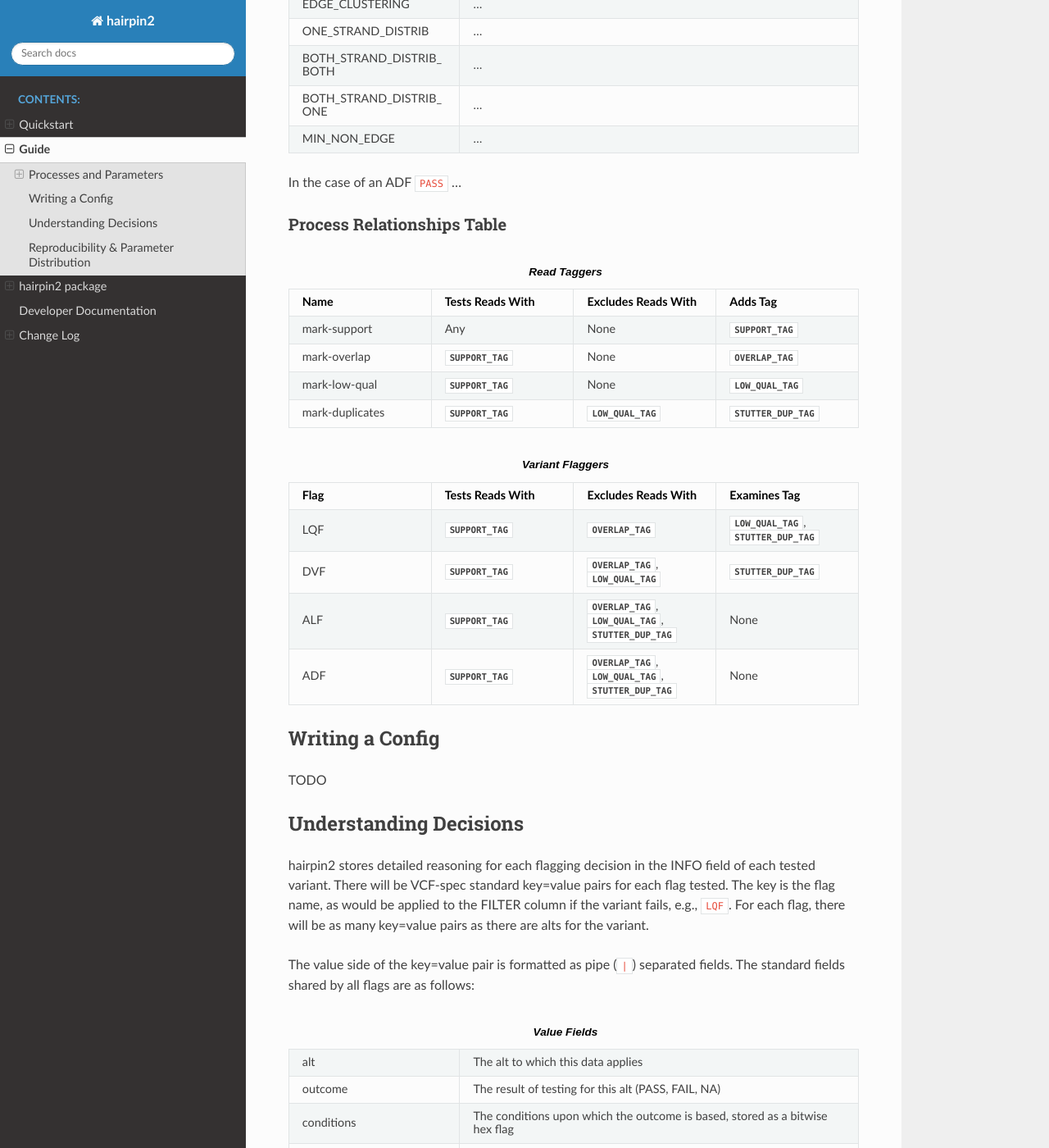
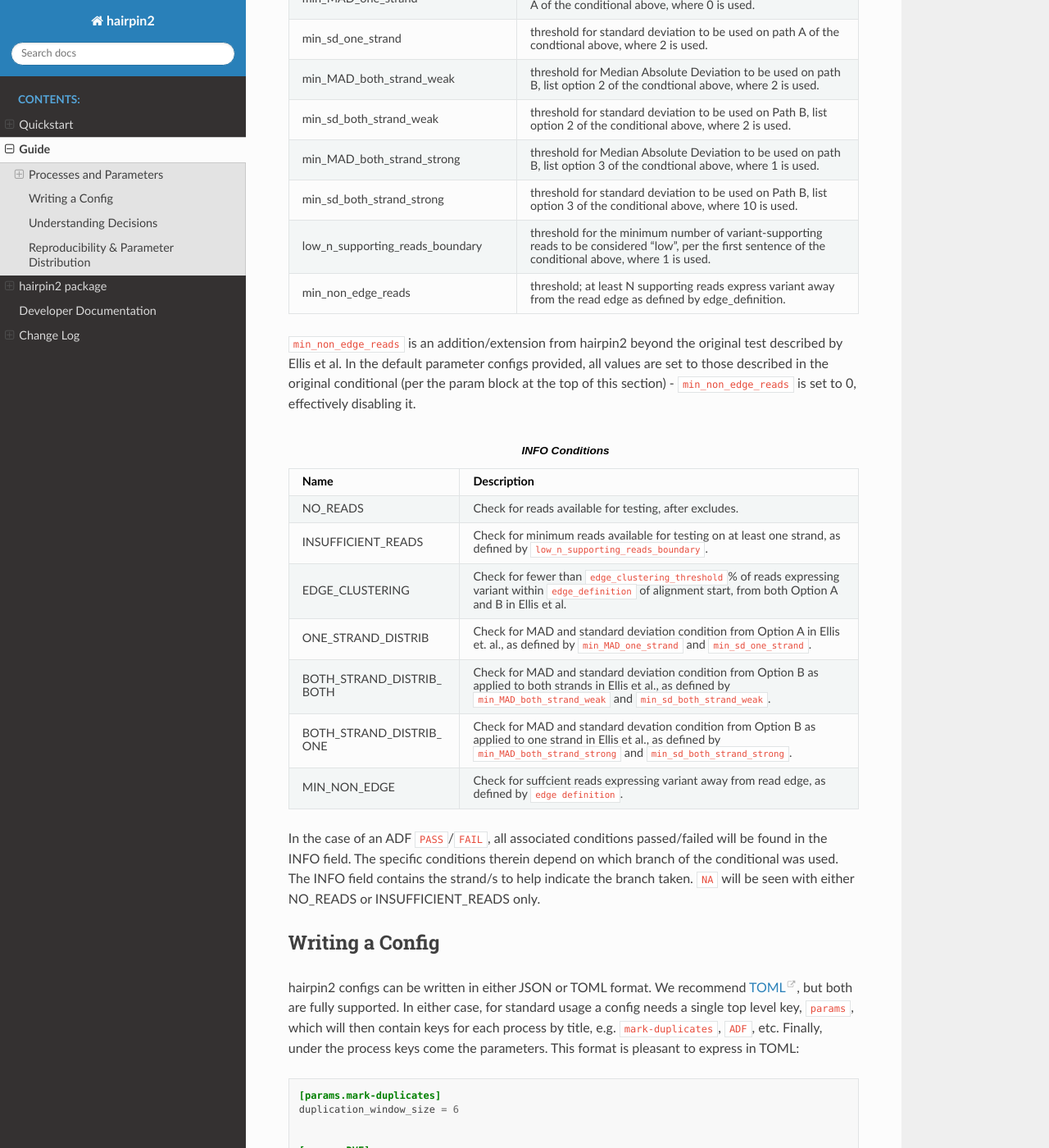
Before and after one commit to cancerit/hairpin2, a Sphinx documentation site: the page built from docs/source/guide.md, in a window 1280 px wide and 1400 px high, scrolled down 8781 px. Shown: the whole window at 82% size. Built offline with Sphinx 7.4.7 and the Read the Docs theme 3.1.0, drawn with Linux system fonts in a browser that asks for light colours; pages that are not in the unit, such as notebooks, are missing from menus; some of the changed text lies outside the part shown.

````diff
--- a/docs/source/guide.md
+++ b/docs/source/guide.md
@@ -9,18 +9,23 @@ Given a VCF, and alignment files for the relevant samples of that VCF, `hairpin2
 
 :::{list-table}
 :width: 100
-:widths: 15 95
+:widths: 15 25 60
 :header-rows: 1
 
 *   - FILTER
+    - Expanded Name
     - Description
 *   - **ADF**
+    - **A**nomalous **D**istribution **F**lag
     - An implementation and extension of the artefact detection algorithm described in [Ellis et al, 2020](https://www.nature.com/articles/s41596-020-00437-6). It detects variants which appear with anomalously regular positional distribution in supporting reads.
 *   - **ALF**
+    - **AL**ignment score **F**lag
     - Indicates variants which are supported by reads with poor signal-to-noise, per the alignment score. It is complementary to the `ADF` flag – artefacts with anomalous distributions often cause a marked decrease in alignment score.
 *   - **DVF**
-    -  Uses a relatively naive but effective algorithm for detecting variants that are the result of hidden duplicates, themselves a result of PCR error.
+    - **D**uplication **V**ariant **F**lag
+    -  Uses a relatively naive but effective algorithm for detecting variants that are the result of [hidden duplicates](#dup-explain-target), themselves a result of PCR error.
 *   - **LQF**
+    - **L**ow **Q**uality **F**lag
     - Tests whether a variant is largely supported by low quality reads.
 :::
 
@@ -34,9 +39,60 @@ All flags are tunable such that their parameters can be configured to a variety
 
 For an input VCF, `hairpin2` will iterate over the records therein and analyse each record via a series of interdependent scientific steps.
 
-This section details each process and its relevant parameters (if any), in execution order. The connection/interdependence between steps is also described. The parameters are also shown in their relevant TOML table as written in a hairpin2 TOML config.
+This section details each process and its relevant parameters (if any) and outcomes, in execution order. The connection/interdependence between steps is also described. The parameters are also shown in their relevant TOML table as written in a hairpin2 TOML config at the top of each section.
 
-For each variant examined, `haripin2` determines the mutation type (SUB, INS, DEL), fetches all reads covering the mutant position from the alignments, and then walks through the following steps.
+For each variant examined, `haripin2` determines the mutation type (SUB, INS, DEL), fetches all reads covering the mutant position from the alignments, and then walks through the steps described in this section. A reference table is provided below for a high level overview to refer back to while reading about each process in more detail.
+
+### Process Relationships Reference
+
+:::{list-table} **Read Taggers**
+:header-rows: 1
+
+*   - Name
+    - Tests Reads With
+    - Excludes Reads With
+    - Adds Tag
+*   - mark-support
+    - Any
+    - None
+    - {py:attr}`~hairpin2.const.Tags.SUPPORT_TAG`
+*   - mark-overlap
+    - {py:attr}`~hairpin2.const.Tags.SUPPORT_TAG`
+    - None
+    - {py:attr}`~hairpin2.const.Tags.OVERLAP_TAG`
+*   - mark-low-qual
+    - {py:attr}`~hairpin2.const.Tags.SUPPORT_TAG`
+    - None
+    - {py:attr}`~hairpin2.const.Tags.LOW_QUAL_TAG`
+*   - mark-duplicates
+    - {py:attr}`~hairpin2.const.Tags.SUPPORT_TAG`
+    - {py:attr}`~hairpin2.const.Tags.LOW_QUAL_TAG`
+    - {py:attr}`~hairpin2.const.Tags.STUTTER_DUP_TAG`
+:::
+:::{list-table} **Variant Flaggers**
+:header-rows: 1
+
+*   - Flag
+    - Tests Reads With
+    - Excludes Reads With
+    - Examines Tag
+*   - LQF
+    - {py:attr}`~hairpin2.const.Tags.SUPPORT_TAG`
+    - {py:attr}`~hairpin2.const.Tags.OVERLAP_TAG`
+    - {py:attr}`~hairpin2.const.Tags.LOW_QUAL_TAG`, {py:attr}`~hairpin2.const.Tags.STUTTER_DUP_TAG`
+*   - DVF
+    - {py:attr}`~hairpin2.const.Tags.SUPPORT_TAG`
+    - {py:attr}`~hairpin2.const.Tags.OVERLAP_TAG`, {py:attr}`~hairpin2.const.Tags.LOW_QUAL_TAG`
+    - {py:attr}`~hairpin2.const.Tags.STUTTER_DUP_TAG`
+*   - ALF
+    - {py:attr}`~hairpin2.const.Tags.SUPPORT_TAG`
+    - {py:attr}`~hairpin2.const.Tags.OVERLAP_TAG`, {py:attr}`~hairpin2.const.Tags.LOW_QUAL_TAG`, {py:attr}`~hairpin2.const.Tags.STUTTER_DUP_TAG`
+    - None
+*   - ADF
+    - {py:attr}`~hairpin2.const.Tags.SUPPORT_TAG`
+    - {py:attr}`~hairpin2.const.Tags.OVERLAP_TAG`, {py:attr}`~hairpin2.const.Tags.LOW_QUAL_TAG`, {py:attr}`~hairpin2.const.Tags.STUTTER_DUP_TAG`
+    - None
+:::
 
 ### Read Taggers
 ---------
@@ -57,7 +113,7 @@ mark-support has no dependence on other steps
 
 The second read found for a given qname is marked with the tag {py:attr}`~hairpin2.const.Tags.OVERLAP_TAG`
 
-mark-overlap only operates on reads marked with {py:attr}`~hairpin2.const.Tags.SUPPORT_TAG` by [mark-support](#mark-support) - i.e. those that supporting the variant. As such, {py:attr}`~hairpin2.const.Tags.OVERLAP_TAG` is only applied to read2 of an overlapping pair which supports the variant
+mark-overlap only operates on reads marked with {py:attr}`~hairpin2.const.Tags.SUPPORT_TAG` by [mark-support](#mark-support) - i.e. those that supporting the variant.
 
 #### mark-low-qual
 ```toml
@@ -162,22 +219,22 @@ LQF excludes from testing any reads tagged with {py:attr}`~hairpin2.const.Tags.O
   - Minimum number of supporting reads without {py:attr}`~hairpin2.const.Tags.STUTTER_DUP_TAG` and {py:attr}`~hairpin2.const.Tags.LOW_QUAL_TAG` necessary for a variant to pass the test. If there are fewer, the variant is flagged.
 :::
 
-:::{list-table} **Conditions**
+:::{list-table} **INFO Conditions**
 :header-rows: 1
 :width: 100
 :widths: 30 70
 
 *   - Name
     - Description
-*   - INSUFFICIENT_READS
-    - Were there were enough reads to perform the test after read tag filtering, or not?
+*   - NO_READS
+    - Check for suffcient reads available for testing, after excludes.
 *   - THRESHOLD
-    - Did the proportion of reads with stutter or low quality tags exceed the threshold, or not?
+    - Check for proportion of reads with stutter or low quality tags against the provided threshold.
 *   - MIN_PASS
-    - Were there were enough supporting reads remaining without stutter or low quality tags, or not?
+    - Check for sufficient reads without stutter or low quality tags against the provided minimum.
 :::
 
-In the case of a LQF `PASS`, all three condiitions will be noted in the INFO field, since the variant must necessarily have passed all three. A `FAIL` may have `THRESHOLD`, `MIN_PASS`, or both. `NA` will only be seen with `INSUFFICIENT_READS`.
+In the case of a LQF `PASS`, all three condiitions will be noted in the INFO field, since the variant must necessarily have passed all three. A `FAIL` may have `THRESHOLD`, `MIN_PASS`, or both. `NA` will only be seen with `NO_READS`. The INFO field for LQF additionally contains the proportion of reads tested found to have the {py:attr}`~hairpin2.const.Tags.LOW_QUAL_TAG` or {py:attr}`~hairpin2.const.Tags.STUTTER_DUP_TAG`.
 
 
 #### DVF
@@ -207,22 +264,22 @@ DVF excludes from testing any reads tagged with {py:attr}`~hairpin2.const.Tags.O
 *  - min_pass_reads
    - minimum number of supporting reads without {py:attr}`~hairpin2.const.Tags.STUTTER_DUP_TAG` necessary for a variant to pass the test. If there are fewer, the variant is flagged.
 :::
-:::{list-table} **Conditions**
+:::{list-table} **INFO Conditions**
 :header-rows: 1
 :width: 100
 :widths: 30 70
 
 *   - Name
     - Description
-*   - INSUFFICIENT_READS
-    - Were there were enough reads to perform the test after read tag filtering, or not?
+*   - NO_READS
+    - Check for suffcient reads available for testing, after excludes.
 *   - THRESHOLD
-    - Did the proportion of reads with stutter or low quality tags exceed the threshold, or not?
+    - Check for proportion of reads with the stutter tag against the provided threshold.
 *   - MIN_PASS
-    - Were there were enough supporting reads remaining without stutter or low quality tags, or not?
+    - Check for sufficient reads without the stutter tag against the provided minimum.
 :::
 
-In the case of a DVF `PASS`, all three condiitions will be noted in the INFO field, since the variant must necessarily have passed all three. A `FAIL` may have `THRESHOLD`, `MIN_PASS`, or both. `NA` will only be seen with `INSUFFICIENT_READS`.
+In the case of a DVF `PASS`, all three condiitions will be noted in the INFO field, since the variant must necessarily have passed all three. A `FAIL` may have `THRESHOLD`, `MIN_PASS`, or both. `NA` will only be seen with `NO_READS`. The INFO field for DVF additionally contains the proportion of reads tested found to have the {py:attr}`~hairpin2.const.Tags.STUTTER_DUP_TAG`.
 
 #### ALF
 ```toml
@@ -246,22 +303,22 @@ ALF excludes from testing any reads tagged with {py:attr}`~hairpin2.const.Tags.L
 *  - avg_AS_threshold
    - threshold of mean alignment score per base. If this threshold is not reached, mean alignment score per base is too low, and the variant is flagged.
 :::
-:::{list-table} **Conditions**
+:::{list-table} **INFO Conditions**
 :header-rows: 1
 :width: 100
 :widths: 30 70
 
 *   - Name
     - Description
-*   - INSUFFICIENT_READS
-    - Were there were enough reads to perform the test after read tag filtering, or not?
+*   - NO_READS
+    - Check for suffcient reads available for testing, after excludes.
 *   - INSUFFICIENT_AS_TAGS
-    - Of the available reads for testing, do enough of them have an AS tag to perform the test, or not?
+    - Check for sufficient reads with AS tag to perform the test
 *   - ON_THRESHOLD
-    - Were there were enough supporting reads remaining without stutter or low quality tags, or not?
+    - Check for sufficient reads remaining without stutter or low quality tags
 :::
 
-In the case of a ALF `PASS`, all three condiitions will be noted in the INFO field, since the variant must necessarily have passed all three. A `FAIL` will only have `ON_THRESHOLD`. `NA` will be seen with one of `INSUFFICIENT_READS` or `INSUFFICIENT_AS_TAGS`.
+In the case of a ALF `PASS`, all three condiitions will be noted in the INFO field, since the variant must necessarily have passed all three. A `FAIL` will only have `ON_THRESHOLD`. `NA` will be seen with one of `NO_READS` or `INSUFFICIENT_AS_TAGS`. The INFO field for ALF additionally contains the mean alignment score per base seen on reads tested for the variant.
 
 #### ADF
 ```toml
@@ -346,87 +403,68 @@ ADF excludes from testing any reads tagged with {py:attr}`~hairpin2.const.Tags.L
 
 `min_non_edge_reads` is an addition/extension from hairpin2 beyond the original test described by Ellis et al. In the default parameter configs provided, all values are set to those described in the original conditional (per the param block at the top of this section) - `min_non_edge_reads` is set to 0, effectively disabling it.
 
-:::{list-table} **Conditions**
+:::{list-table} **INFO Conditions**
 :header-rows: 1
 :width: 100
 :widths: 30 70
 
 *   - Name
     - Description
-*   - NO_TESTABLE_READS
-    - ...
+*   - NO_READS
+    - Check for reads available for testing, after excludes.
 *   - INSUFFICIENT_READS
-    - not the same as in other flags! confusing
+    - Check for minimum reads available for testing on at least one strand, as defined by `low_n_supporting_reads_boundary`.
 *   - EDGE_CLUSTERING
-    - ...
+    - Check for fewer than `edge_clustering_threshold`% of reads expressing variant within `edge_definition` of alignment start, from both Option A and B in Ellis et al.
 *   - ONE_STRAND_DISTRIB
-    - ...
+    - Check for MAD and standard deviation condition from Option A in Ellis et. al., as defined by `min_MAD_one_strand` and `min_sd_one_strand`.
 *   - BOTH_STRAND_DISTRIB_BOTH
-    - ...
+    - Check for MAD and standard deviation condition from Option B as applied to both strands in Ellis et al., as defined by `min_MAD_both_strand_weak` and `min_sd_both_strand_weak`.
 *   - BOTH_STRAND_DISTRIB_ONE
-    - ...
+    - Check for MAD and standard devation condition from Option B as applied to one strand in Ellis et al., as defined by `min_MAD_both_strand_strong` and `min_sd_both_strand_strong`.
 *   - MIN_NON_EDGE
-    - ...
+    - Check for suffcient reads expressing variant away from read edge, as defined by `edge definition`.
 :::
 
-In the case of an ADF `PASS` ...
-
-### Process Relationships Table
-
-:::{list-table} **Read Taggers**
-:header-rows: 1
-
-*   - Name
-    - Tests Reads With
-    - Excludes Reads With
-    - Adds Tag
-*   - mark-support
-    - Any
-    - None
-    - {py:attr}`~hairpin2.const.Tags.SUPPORT_TAG`
-*   - mark-overlap
-    - {py:attr}`~hairpin2.const.Tags.SUPPORT_TAG`
-    - None
-    - {py:attr}`~hairpin2.const.Tags.OVERLAP_TAG`
-*   - mark-low-qual
-    - {py:attr}`~hairpin2.const.Tags.SUPPORT_TAG`
-    - None
-    - {py:attr}`~hairpin2.const.Tags.LOW_QUAL_TAG`
-*   - mark-duplicates
-    - {py:attr}`~hairpin2.const.Tags.SUPPORT_TAG`
-    - {py:attr}`~hairpin2.const.Tags.LOW_QUAL_TAG`
-    - {py:attr}`~hairpin2.const.Tags.STUTTER_DUP_TAG`
-:::
-:::{list-table} **Variant Flaggers**
-:header-rows: 1
-
-*   - Flag
-    - Tests Reads With
-    - Excludes Reads With
-    - Examines Tag
-*   - LQF
-    - {py:attr}`~hairpin2.const.Tags.SUPPORT_TAG`
-    - {py:attr}`~hairpin2.const.Tags.OVERLAP_TAG`
-    - {py:attr}`~hairpin2.const.Tags.LOW_QUAL_TAG`, {py:attr}`~hairpin2.const.Tags.STUTTER_DUP_TAG`
-*   - DVF
-    - {py:attr}`~hairpin2.const.Tags.SUPPORT_TAG`
-    - {py:attr}`~hairpin2.const.Tags.OVERLAP_TAG`, {py:attr}`~hairpin2.const.Tags.LOW_QUAL_TAG`
-    - {py:attr}`~hairpin2.const.Tags.STUTTER_DUP_TAG`
-*   - ALF
-    - {py:attr}`~hairpin2.const.Tags.SUPPORT_TAG`
-    - {py:attr}`~hairpin2.const.Tags.OVERLAP_TAG`, {py:attr}`~hairpin2.const.Tags.LOW_QUAL_TAG`, {py:attr}`~hairpin2.const.Tags.STUTTER_DUP_TAG`
-    - None
-*   - ADF
-    - {py:attr}`~hairpin2.const.Tags.SUPPORT_TAG`
-    - {py:attr}`~hairpin2.const.Tags.OVERLAP_TAG`, {py:attr}`~hairpin2.const.Tags.LOW_QUAL_TAG`, {py:attr}`~hairpin2.const.Tags.STUTTER_DUP_TAG`
-    - None
-:::
-
+In the case of an ADF `PASS`/`FAIL`, all associated conditions passed/failed will be found in the INFO field. The specific conditions therein depend on which branch of the conditional was used. The INFO field contains the strand/s to help indicate the branch taken. `NA` will be seen with either NO_READS or INSUFFICIENT_READS only.
 
 ## Writing a Config
 
-TODO
+hairpin2 configs can be written in either JSON or TOML format. We recommend [TOML](https://toml.io/en/), but both are fully supported. In either case, for standard usage a config needs a single top level key, `params`, which will then contain keys for each process by title, e.g. `mark-duplicates`, `ADF`, etc. Finally, under the process keys come the parameters. This format is pleasant to express in TOML:
 
+```toml
+[params.mark-duplicates]
+duplication_window_size = 6
+
+
+[params.DVF]
+read_loss_threshold = 0.49
+min_pass_reads = 2
+nsamples_threshold = 0
+
+# other processes... (n.b. toml allows comments)
+```
+
+if you prefer JSON:
+
+```json
+{
+  "params": {
+    "mark-low-qual": {
+      "min_avg_clip_quality": 35,
+      "min_mapping_quality": 11,
+      "min_base_quality": 25
+    },
+    "LQF": {
+      "read_loss_threshold": 0.99,
+      "min_pass_reads": 2,
+      "nsamples_threshold": 0
+    }
+  }
+}
+```
+
+LCMB default parameters are provided in both JSON and TOML format in the example-configs/ directory in the hairpin2 GitHub repository.
 
 (understanding-decisions-target)=
 ## Understanding Decisions
@@ -455,6 +493,8 @@ key=value paris for any hairpin2 flag can be input to the [explain-var](#explain
 (repro-target)=
 ## Reproducibility & Parameter Distribution
 
+hairpin2 uses only deterministic processes and so is reproducible within the standard computational bounds of that term. Singuarity and Docker definition files are provided for containerisation if needed.
+
 hairpin2 stores the complete information necessary to distribute and reproduce a run directly in the VCF header. The following header keys are used
 
 :::{list-table} **Header Keys**
@@ -468,4 +508,6 @@ hairpin2 stores the complete information necessary to distribute and reproduce a
     - stores which samples in the VCF were selected for testing
 :::
 
-The hairpin2_params key stores data in a JSON compressed with `zlib` and encoded to an ascii string using `base85`. The result is a string of ascii characters, much shorter than the original JSON, which does not invite or allow accidental editing of the parameters once written into the header (either by hand or by another tool). Since zlib compression includes an error-checking checksum, the string is guaranteed to transform back into the exact parameters encoded. Base85 encoding ensures that only VCF-safe characters are used  per the VCF format spec. Most importantly, the parameter JSON can be extracted from a VCF using [get-params](#get-params-qs-target).
+The parameters are stored in a reduced represenation and can be extracted from a VCF using [get-params](#get-params-qs-target) back into standard JSON format. It is not necessary to understand the way in which the parameters are encoded into the header (explained below) to use this functionality.
+
+The hairpin2_params key stores data in a JSON compressed with `zlib` and encoded to an ascii string using `base85`. The result is a string of ascii characters, much shorter than the original JSON, which does not invite or allow accidental editing of the parameters once written into the header (either by hand or by another tool). Since zlib compression includes an error-checking checksum, the string is guaranteed to transform back into the exact parameters encoded. Base85 encoding ensures that only VCF-safe characters are used  per the VCF format spec.
````
Also changed, not shown: other parts of docs/source/guide.md (+2 -1 lines), 12 other files.
